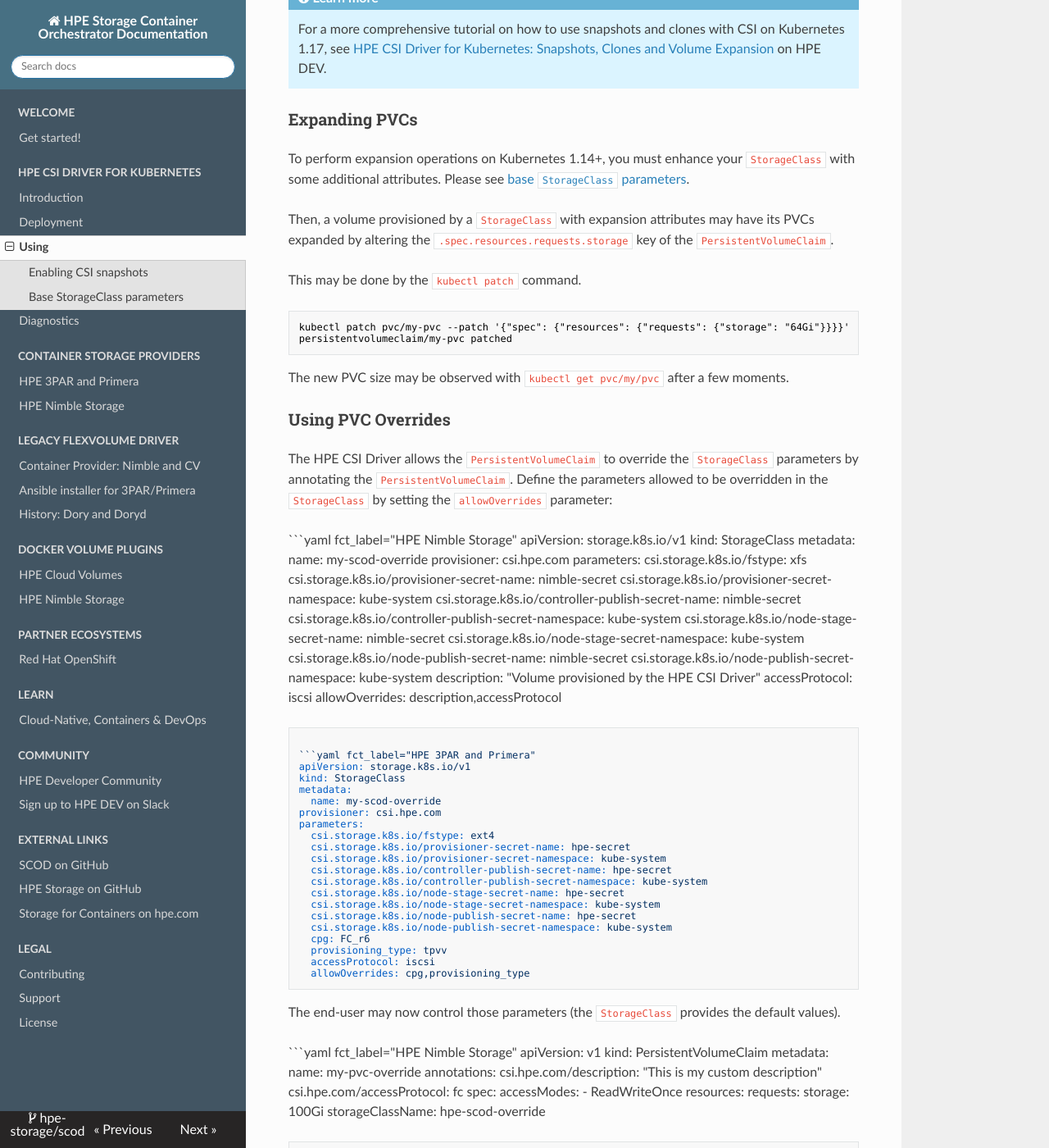
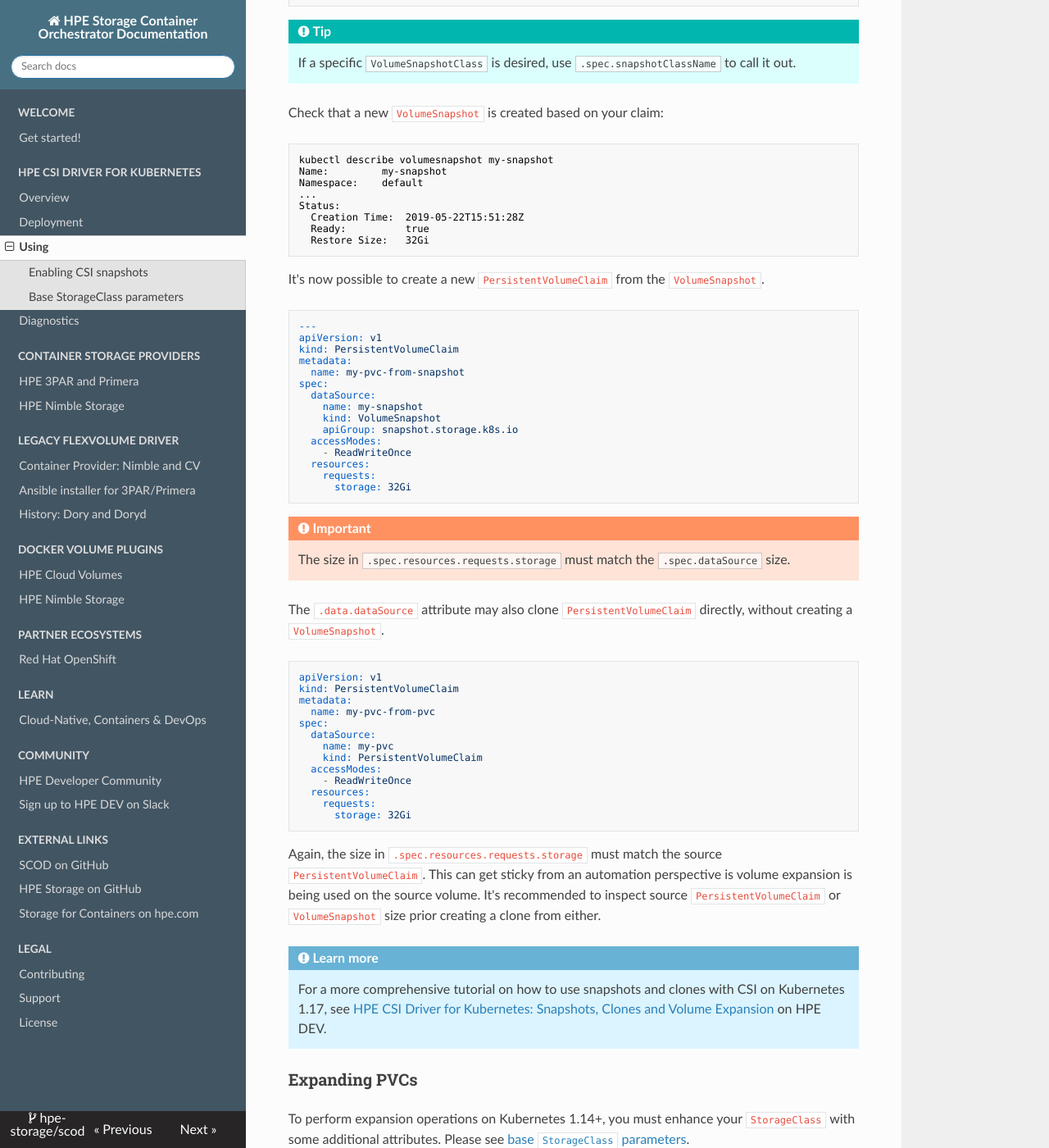
Before and after one commit to hpe-storage/scod, an MkDocs documentation site: the page built from docs/csi_driver/using.md, in a window 1280 px wide and 1400 px high, scrolled down 6264 px. Shown: the whole window at 82% size. Built offline with MkDocs 1.6.1, drawn with Linux system fonts in a browser that asks for light colours; nearby versions of some CDN libraries; some of the changed text lies outside the part shown.

````diff
--- a/docs/csi_driver/using.md
+++ b/docs/csi_driver/using.md
@@ -2,6 +2,9 @@
 At this point the CSI driver and CSP should be configured. If you used either the Helm chart or Operator, you most likely have a base `StorageClass` to provision storage from.
 
 [TOC]
+
+!!! tip
+    If you're familiar with the basic concepts of persistent storage on Kubernetes and is looking for an overview of example YAML declaration for different object types supported by the HPE CSI driver, [visit the source code repo](https://github.com/hpe-storage/csi-driver/tree/master/examples/kubernetes) on GitHub.
 
 ## Enabling CSI snapshots
 
@@ -108,6 +111,11 @@ reclaimPolicy: Delete
 
 These instructions are provided as an example on how to use the HPE CSI Driver with a [CSP](../container_storage_provider/index.md) supported by HPE.
 
+- [Create a PersistentVolumeClaim from a StorageClass](#create_a_persistentvolumeclaim_from_a_storageclass)
+- [Using CSI snapshots](#using_csi_snapshots)
+- [Expanding PVCs](#expanding_pvcs)
+- [Using PVC overrides](#using_pvc_overrides)
+
 ### Create a PersistentVolumeClaim from a StorageClass
 
 The below YAML declarations are meant to be created with `kubectl create`. Either copy the content to a file on the host where `kubectl` is being executed, or copy & paste into the terminal, like this:
@@ -163,7 +171,7 @@ spec:
 !!! note
     In most enviornments, there is a default `StorageClass` declared on the cluster. In such a scenario, the `.spec.storageClassName` can be omitted. The default `StorageClass` is controlled by an annotation: `.metadata.annotations.storageclass.kubernetes.io/is-default-class` set to either `"true"` or `"false"`.
 
-After the PVC has been declared, check that a new `PersistentVolume` is created based on your claim:
+After the `PersistentVolumeClaim` has been declared, check that a new `PersistentVolume` is created based on your claim:
 
 ```markdown
 kubectl get pv
@@ -171,7 +179,7 @@ NAME              CAPACITY ACCESS MODES RECLAIM POLICY STATUS CLAIM
 pvc-13336da3-7... 32Gi     RWO          Delete         Bound  default/my-first-pvc hpe-scod     3s
 ```
 
-The above output means that the HPE CSI Driver successfully provisioned a new volume. The volume is not attached to any node yet. It will only be attached to a node if a workload is scheduled requesting the PVC. Now, let us create a `Pod` that refers to the above volume. When the `Pod` is created, the volume will be attached, formatted and mounted according to the specification.
+The above output means that the HPE CSI Driver successfully provisioned a new volume. The volume is not attached to any node yet. It will only be attached to a node if a workload is scheduled requesting the `PersistentVolumeClaim`. Now, let us create a `Pod` that refers to the above volume. When the `Pod` is created, the volume will be attached, formatted and mounted according to the specification.
 
 ```yaml
 kind: Pod
@@ -228,7 +236,7 @@ spec:
   volumeMode: Block
 ```
 
-Creating the PVC is identical to `volumeMode: Filesystem`, mapping the device in a `Pod` specification is slightly different as a `volumeDevices` section is added instead of a `volumeMounts` stanza:
+Creating the `PersistentVolumeClaim` is identical to `volumeMode: Filesystem`, mapping the device in a `Pod` specification is slightly different as a `volumeDevices` section is added instead of a `volumeMounts` stanza:
 
 ```yaml
 apiVersion: v1
@@ -252,7 +260,10 @@ spec:
 
 ### Using CSI snapshots
 
-CSI introduces snapshots as native objects in Kubernetes to allow end-users to provision `VolumeSnapshot` objects from an existing PVC. New PVCs may then be created using the snapshot as a source.
+CSI introduces snapshots as native objects in Kubernetes to allow end-users to provision `VolumeSnapshot` objects from an existing `PersistentVolumeClaim`. New PVCs may then be created using the snapshot as a source.
+
+!!! tip
+    Ensure [CSI snapshots are enabled](#enabling_csi_snapshots).
 
 Start by creating a `VolumeSnapshotClass` referencing the `hpe-secret` and defining additional snapshot parameters.
 
@@ -301,6 +312,49 @@ Status:
   Restore Size:   32Gi
 ```
 
+It's now possible to create a new `PersistentVolumeClaim` from the `VolumeSnapshot`.
+
+```yaml
+---
+apiVersion: v1
+kind: PersistentVolumeClaim
+metadata:
+  name: my-pvc-from-snapshot
+spec:
+  dataSource:
+    name: my-snapshot
+    kind: VolumeSnapshot
+    apiGroup: snapshot.storage.k8s.io
+  accessModes:
+    - ReadWriteOnce
+  resources:
+    requests:
+      storage: 32Gi
+```
+
+!!! caution "Important"
+    The size in `.spec.resources.requests.storage` must match the `.spec.dataSource` size.
+
+The `.data.dataSource` attribute may also clone `PersistentVolumeClaim` directly, without creating a `VolumeSnapshot`.
+
+```yaml
+apiVersion: v1
+kind: PersistentVolumeClaim
+metadata:
+  name: my-pvc-from-pvc
+spec:
+  dataSource:
+    name: my-pvc
+    kind: PersistentVolumeClaim
+  accessModes:
+    - ReadWriteOnce
+  resources:
+    requests:
+      storage: 32Gi
+```
+
+Again, the size in `.spec.resources.requests.storage` must match the source `PersistentVolumeClaim`. This can get sticky from an automation perspective is volume expansion is being used on the source volume. It's recommended to inspect source `PersistentVolumeClaim` or `VolumeSnapshot` size prior creating a clone from either.
+
 !!! seealso "Learn more"
     For a more comprehensive tutorial on how to use snapshots and clones with CSI on Kubernetes 1.17, see [HPE CSI Driver for Kubernetes: Snapshots, Clones and Volume Expansion](https://developer.hpe.com/blog/PklOy39w8NtX6M2RvAxW/hpe-csi-driver-for-kubernetes-snapshots-clones-and-volume-expansion) on HPE DEV.
 
@@ -308,7 +362,7 @@ Status:
 
 To perform expansion operations on Kubernetes 1.14+, you must enhance your `StorageClass` with some additional attributes. Please see [base `StorageClass` parameters](#base_storageclass_parameters).
 
-Then, a volume provisioned by a `StorageClass` with expansion attributes may have its PVCs expanded by altering the `.spec.resources.requests.storage` key of the `PersistentVolumeClaim`.
+Then, a volume provisioned by a `StorageClass` with expansion attributes may have its `PersistentVolumeClaim` expanded by altering the `.spec.resources.requests.storage` key of the `PersistentVolumeClaim`.
 
 This may be done by the `kubectl patch` command.
 
@@ -317,7 +371,7 @@ kubectl patch pvc/my-pvc --patch '{"spec": {"resources": {"requests": {"storage"
 persistentvolumeclaim/my-pvc patched
 ```
 
-The new PVC size may be observed with `kubectl get pvc/my/pvc` after a few moments.
+The new `PersistentVolumeClaim` size may be observed with `kubectl get pvc/my/pvc` after a few moments.
 
 ### Using PVC Overrides
 
--- a/mkdocs.yml
+++ b/mkdocs.yml
@@ -34,7 +34,7 @@ nav:
   - WELCOME:
     - 'Get started!': 'welcome/index.md'
   - HPE CSI DRIVER FOR KUBERNETES:
-    - 'Introduction': 'csi_driver/index.md'
+    - 'Overview': 'csi_driver/index.md'
     - 'Deployment': 'csi_driver/deployment.md'
     - 'Using': 'csi_driver/using.md'
     - 'Diagnostics': 'csi_driver/diagnostics.md'
````
Also changed, not shown: docs/container_storage_provider/hpe_nimble_storage/index.md (+15 -3 lines), docs/csi_driver/diagnostics.md (+28 -2 lines), docs/csi_driver/index.md (+12 -6 lines).
